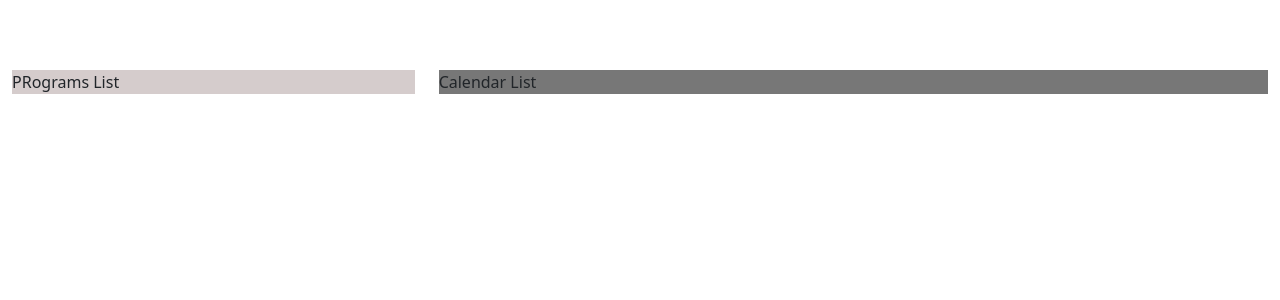
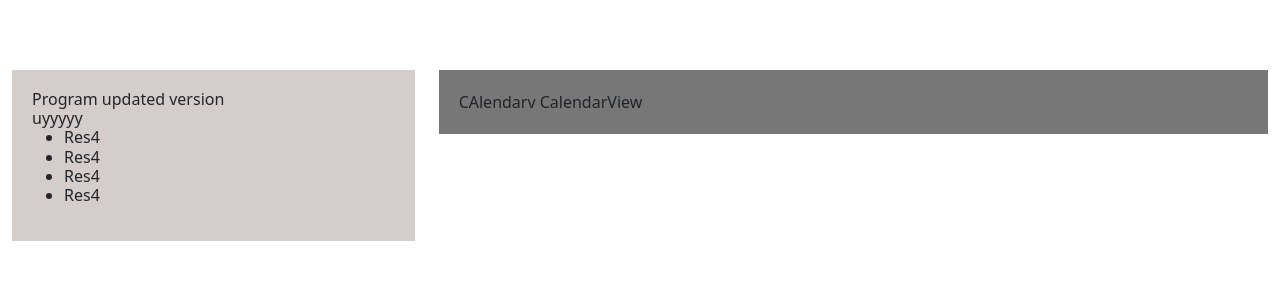
Before and after one commit to Suraj-Technomatz/calendar-demo, a React (Create React App) app: page / in a window 1280 px wide. Shown: the top 300 px of the page. Built offline with nearby package versions, Linux system fonts and the light colour scheme.

Commit message:
Add components for programs list

```diff
--- a/package.json
+++ b/package.json
@@ -7,6 +7,7 @@
     "@testing-library/react": "^13.3.0",
     "@testing-library/user-event": "^13.5.0",
     "bootstrap": "^5.1.3",
+    "lodash": "^4.17.21",
     "react": "^18.1.0",
     "react-bootstrap": "^2.4.0",
     "react-dom": "^18.1.0",
--- a/src/App.css
+++ b/src/App.css
@@ -10,8 +10,10 @@
 
 .programs_views {
   background-color: #d5cccc;
+  padding: 20px;
 }
 
 .calendar_views {
   background-color: #777;
+  padding: 20px;
 }
--- a/src/App.js
+++ b/src/App.js
@@ -5,6 +5,9 @@ import Col from "react-bootstrap/Col";
 
 // Getting data from files
 import ApiData from "./data";
+import ProgramList from "./components/ProgramList";
+import CalendarView from "./components/Calendar";
+
 import "./App.css";
 
 class App extends Component {
@@ -17,15 +20,22 @@ class App extends Component {
   }
 
   render() {
+    const { facilities, programs, Events} = this.state.data;
+
+    console.log("============ state ========>>>>>>>", this.state.data)
     return (
       <Container fluid>
         <div className="main_container">
           <Row>
             <Col md={4}>
-              <div className="programs_views">PRograms List</div>
+              <div className="programs_views">
+                <ProgramList programs={programs} />
+              </div>
             </Col>
             <Col md={8}>
-              <div className="calendar_views">Calendar List</div>
+              <div className="calendar_views">
+                <CalendarView />
+              </div>
             </Col>
           </Row>
         </div>
--- a/src/components/Calendar/index.js
+++ b/src/components/Calendar/index.js
@@ -0,0 +1,9 @@
+const CalendarView = () => {
+    return (
+        <div>
+            CAlendarv CalendarView
+        </div>
+    );
+}
+
+export default CalendarView;
--- a/src/components/ProgramList/index.js
+++ b/src/components/ProgramList/index.js
@@ -1,9 +1,44 @@
-const ProgramList = () => {
+import React from "react";
+import PropTypes from 'prop-types';
+import map from "lodash/map";
+
+const ProgramList = ({ programs }) => {
+    console.log("=========== programs ========>>>", programs)
     return (
         <div>
-            Program List
+            {
+                map(programs, program => {
+                    return (
+                        <>
+                            <h6>
+                                {program.name}
+                                {
+                                    map(program?.divisions, division => {
+                                        return (
+                                            <>
+                                                <div>
+                                                    {division.name}
+                                                    <ul>
+                                                        {map(division.events, event => {
+                                                            return <li>{event.resource_name}</li>
+                                                        })}
+                                                    </ul>
+                                                </div>
+                                            </>
+                                        )
+                                    })
+                                }
+                            </h6>
+                        </>
+                    )
+                })
+            }
         </div>
     );
 }
 
+ProgramList.propTypes = {
+    programs: PropTypes.object.isRequired
+}
+
 export default ProgramList;
```
Also changed, not shown: 1 other file (tests, documents, lock files or other folders).
